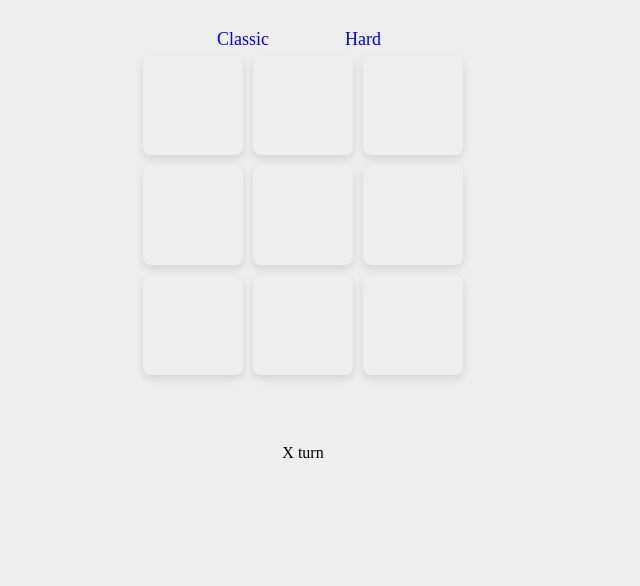
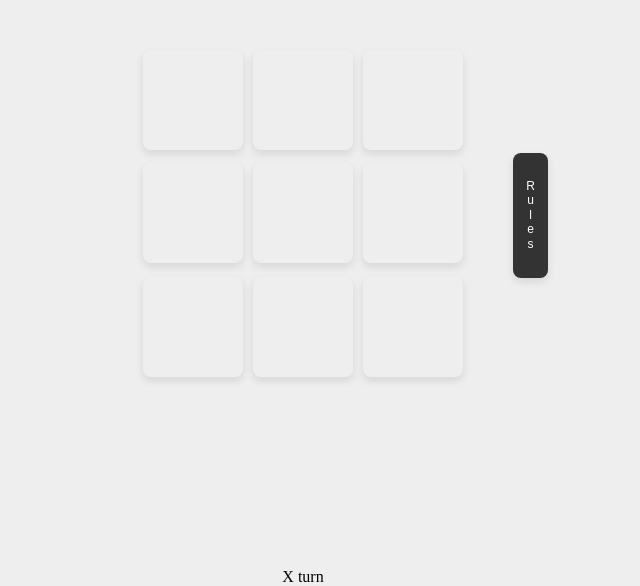
Before and after one commit to RaihanSnh/Invisible-TicTacToe, a plain HTML site: page index.html in a window 1280 px wide. Shown: the part 214-800 px from the top of the page, without its empty margins (337-977 px from the left). Drawn offline with Linux system fonts and the light colour scheme; some packages are replaced by stand-ins of ours; a script that the page names is missing.

Commit message:
add rules button

```diff
--- a/index.html
+++ b/index.html
@@ -3,11 +3,6 @@
 <head>
     <title>Tic Tac Toe</title>
     <style>
-        .btnswal{
-            height: 30px;
-            box-sizing: border-box;
-            line-height: 10px;
-        }
         html, body {
             height: 100%;
             margin: 0;
@@ -17,7 +12,7 @@
         .wrapper {
             display: flex;
             flex-direction: column;
-            justify-content: center;
+            justify-content: space-between;
             align-items: center;
             height: 100%;
         }
@@ -68,8 +63,18 @@
             display: flex;
             flex-wrap: wrap;
             justify-content: center;
+            align-items: center;
+            width: 500px;
+            margin-bottom: 32px;
+        }
+
+        #board-container {
+            display: flex;
+            flex-wrap: wrap;
             width: 340px;
-            margin-bottom: 32px;
+            height: 340px;
+            margin: auto;
+            margin-left: 85px;
         }
 
         button {
@@ -127,6 +132,35 @@
             outline: none;
         }
 
+        #rules-container {
+            display: flex;
+            flex-direction: column;
+            align-items: center;
+        }
+
+        #rules-btn {
+            display: flex;
+            flex-direction: column;
+            align-items: center;
+            justify-content: center;
+            width: 35px;
+            height: 125px;
+            font-size: 0.8em;
+            background: #333;
+            color: #fff;
+            border: none;
+            cursor: pointer;
+            position: relative;
+        }
+
+        #rules-btn span {
+            display: inline-block;
+            margin: 5px 0;
+            font-size: 12px;
+            line-height: 1.2;
+            text-align: center;
+        }
+
         .X:active{
             animation: shake 0.5s;
             animation-iteration-count: infinite;
@@ -149,6 +183,11 @@
             90% { transform: translate(1px, 2px) rotate(0deg); }
             100% { transform: translate(1px, -2px) rotate(-1deg); }
         }
+        /*.btnswal{*/
+        /*    height: 30px;*/
+        /*    box-sizing: border-box;*/
+        /*    line-height: 10px;*/
+        /*}
     </style>
     <script src="https://cdn.jsdelivr.net/npm/sweetalert2@11"></script>
 </head>
@@ -160,6 +199,7 @@
         <a href="?difficulty=hard">Hard</a>
     </div>
     <div id="board">
+        <div id="board-container">
             <button id="0"></button>
             <button id="1"></button>
             <button id="2"></button>
@@ -170,17 +210,21 @@
             <button id="7"></button>
             <button id="8"></button>
         </div>
+        <div id="rules-container">
+            <button id="rules-btn"><span>R<br>u<br>l<br>e<br>s</span></button>
+        </div>
+    </div>
     <div id="result"></div>
     <button id="replay" onclick="location.reload()" style="display: none;">Play Again</button>
     <div class="turn" id="turn">X turn</div>
 </div>
-
 <script>
     const title = document.getElementById('title');
     const board = document.getElementById('board');
     const buttons = document.querySelectorAll('button');
     const result = document.getElementById('result');
     const currentTurn = document.getElementById('turn');
+    const rulesButton = document.getElementById('rules-btn');
     let draw = false;
     let turn = 'X';
     let notTurn = 'O';
@@ -255,6 +299,10 @@ function showBlock(x){
 
     });
 }
+//belum jadi
+    rulesButton.addEventListener('click',() => {
+        rules();
+    });
 
 // menambahkan event listener pada setiap button
 buttons.forEach(button => {
@@ -271,17 +319,17 @@ buttons.forEach(button => {
                 currentTurn.innerHTML = `${turn} turn`;
             }
         }
-        else if(!gameOver && window.location.href.indexOf('hard') != -1){
+        else if(!gameOver && window.location.href.indexOf('hard') !== -1){
             showResult(notTurn);
         }
         else if(!gameOver){
-            Swal.fire({
-                title: 'Already clicked',
-                confirmButtonText: 'Ok',
-                customClass: {
-                    confirmButton: 'btnswal',
-                }
-            });
+            // Swal.fire({
+            //     title: 'Already clicked',
+            //     confirmButtonText: 'Ok',
+            //     customClass: {
+            //         confirmButton: 'btnswal',
+            //     }
+            // });
         }
     });
 });
```
Lines whose indentation alone changed are shown as unchanged.
